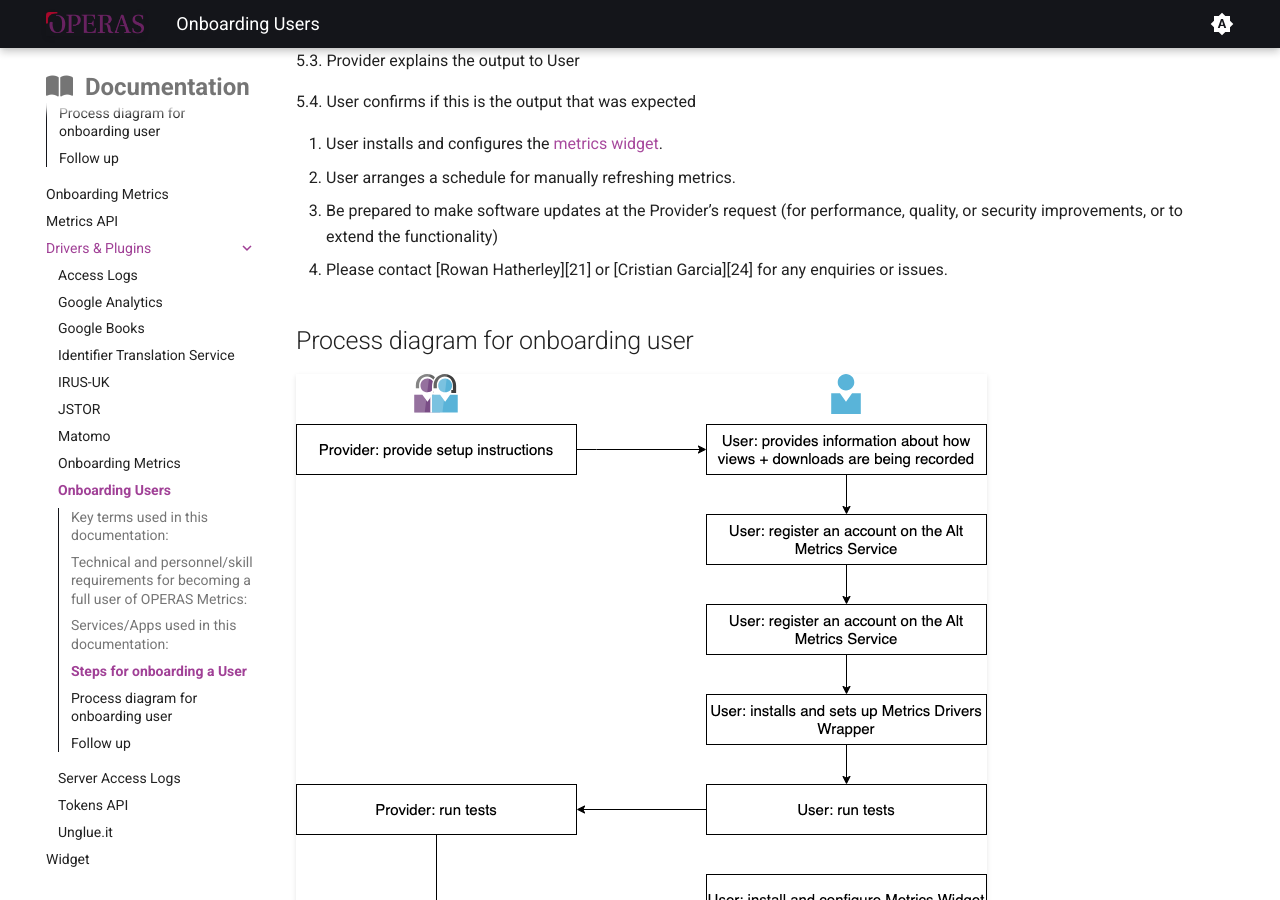
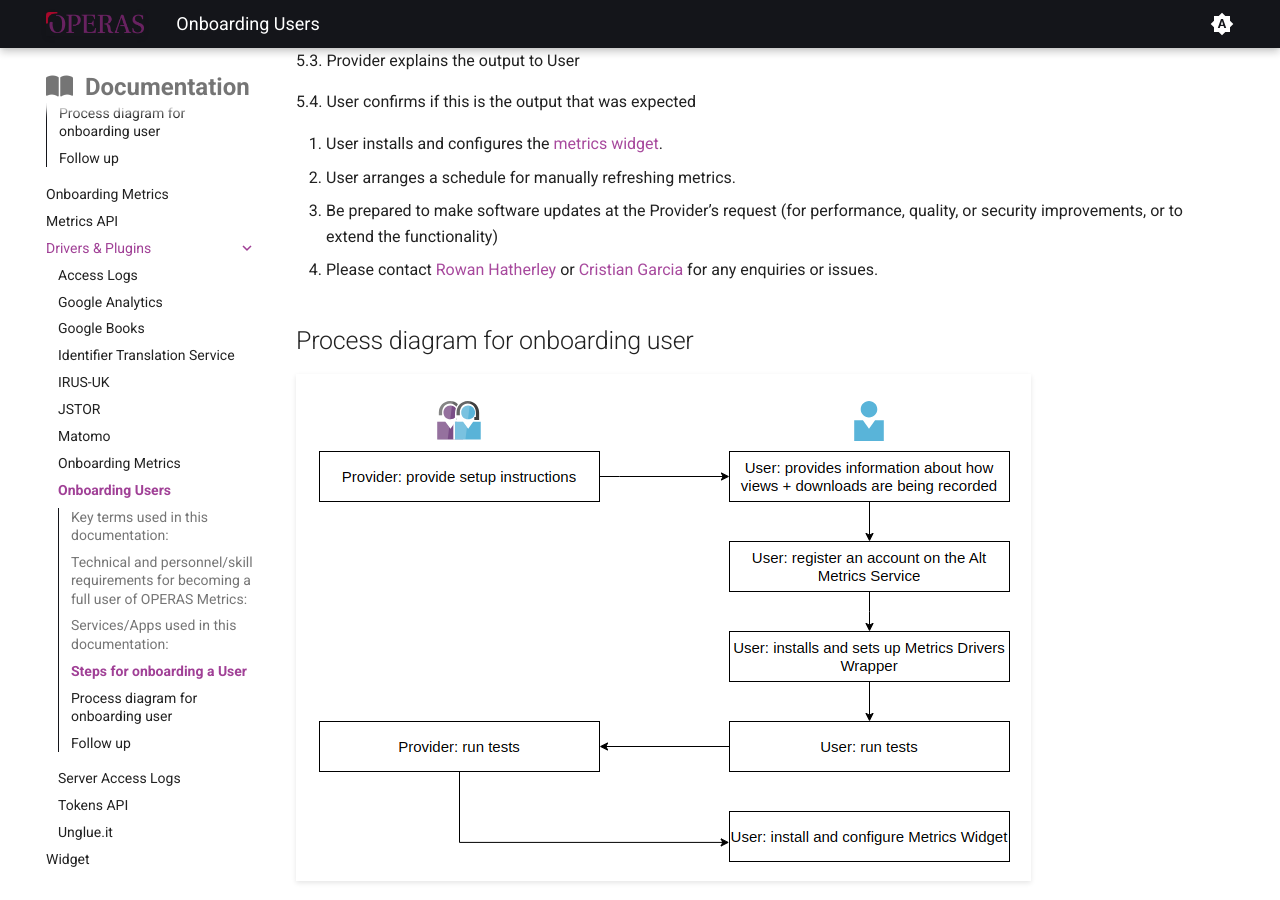
Before and after one commit to operas-eu/metrics_portal, an MkDocs documentation site: the page built from docs/metrics-docs/onboarding-users.en-GB.md, in a window 1280 px wide and 900 px high, scrolled down 2208 px. Built offline with MkDocs 1.6.1 and Material for MkDocs 9.7.7, drawn with Linux system fonts in a browser that asks for light colours; some of the changed lines change nothing that is shown.

Commit message:
Resolved the emails and the user-onboarding image

```diff
--- a/docs/metrics-docs/onboarding-users.en-GB.md
+++ b/docs/metrics-docs/onboarding-users.en-GB.md
@@ -94,7 +94,7 @@ Follow the steps in this section to onboard your metrics to the OPERAS metrics s
 6. User installs and configures the [metrics widget][8].
 7. User arranges a schedule for manually refreshing metrics.
 8. Be prepared to make software updates at the Provider’s request (for performance, quality, or security improvements, or to extend the functionality)
-9. Please contact [Rowan Hatherley][21] or [Cristian Garcia][24] for any enquiries or issues.
+9. Please contact [Rowan Hatherley][10] or [Cristian Garcia][9] for any enquiries or issues.
 
 ## Process diagram for onboarding user
 ![Process Diagram](/images/user-onboarding.png)
```
Also changed, not shown: docs/images/user-onboarding.png, site/images/user-onboarding.png, site/metrics-docs/metrics-api.en-GB/index.html, site/metrics-docs/onboarding-users.en-GB/index.html.
